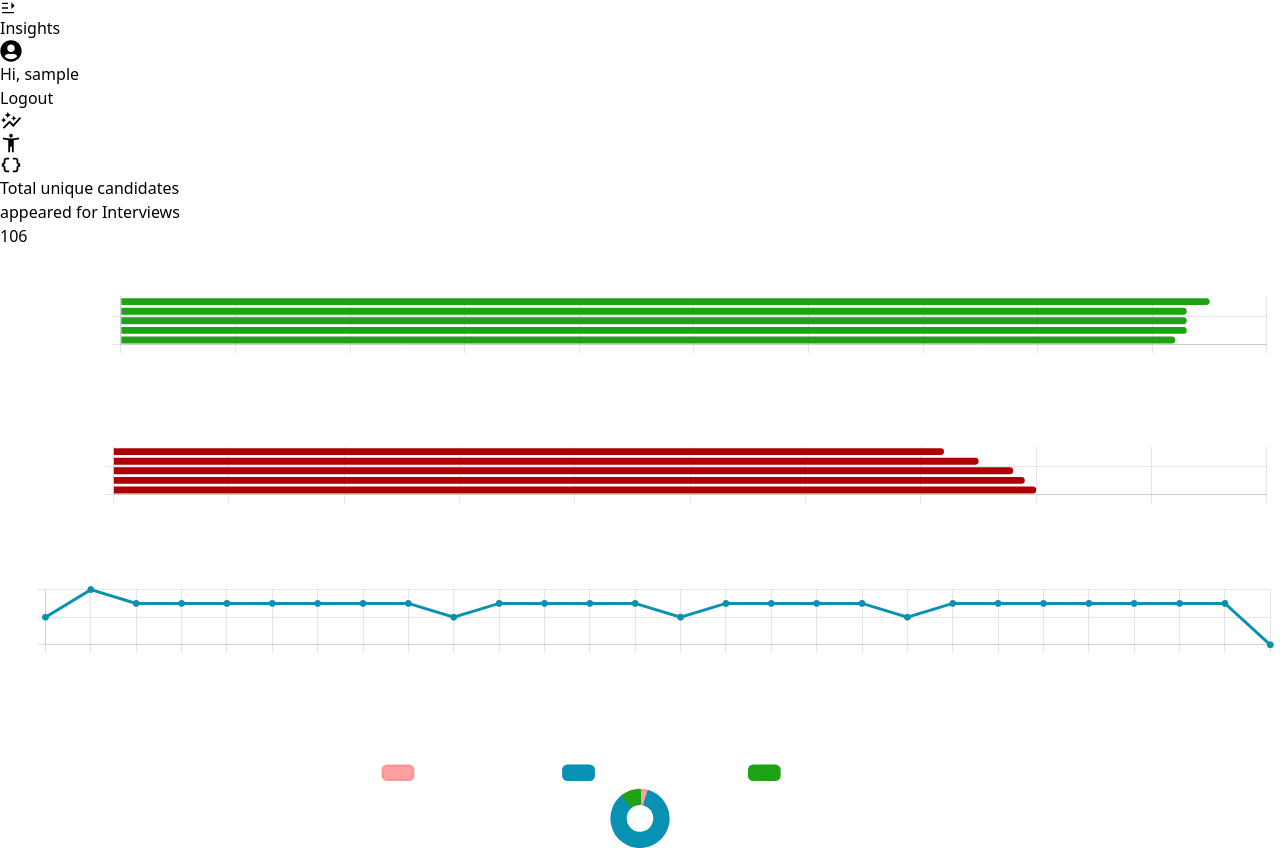
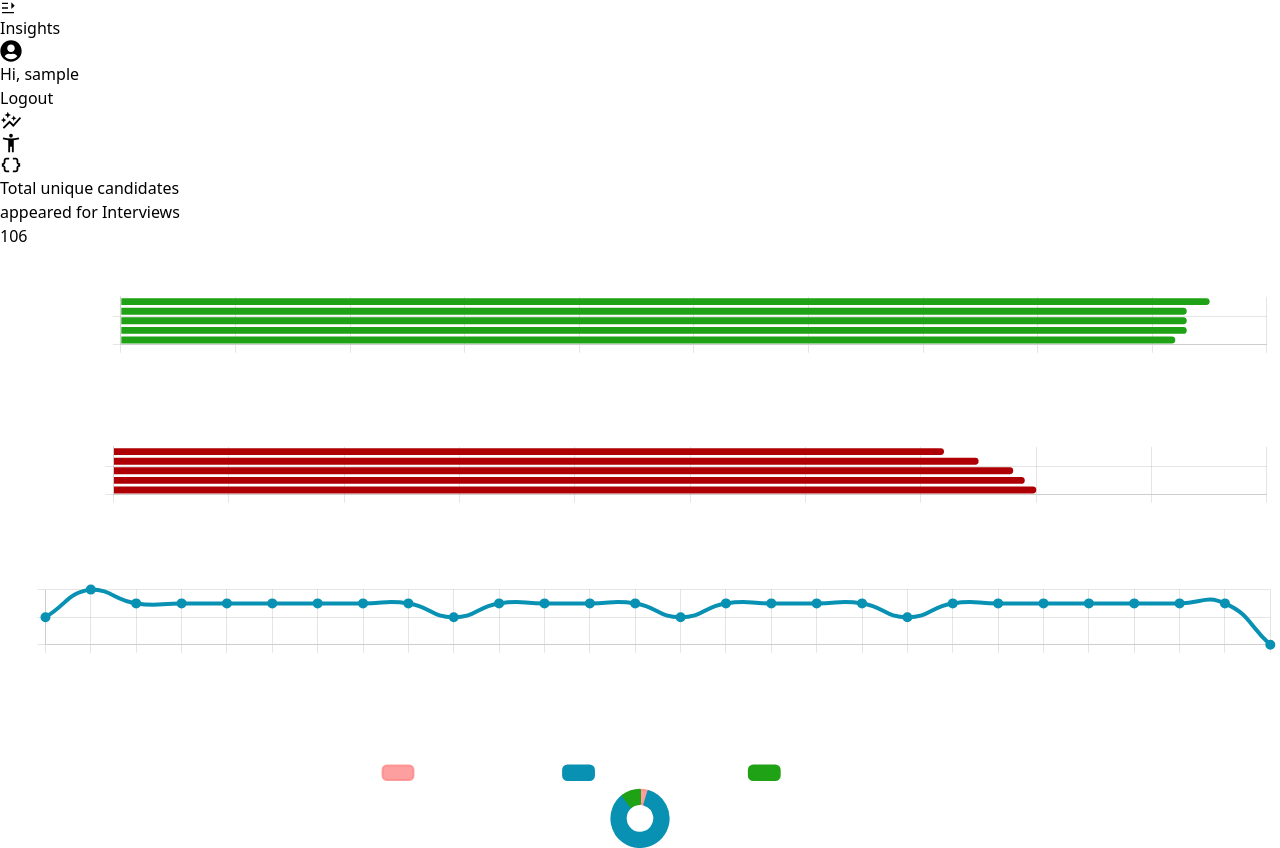
Before and after one commit to harshpx/dashboard, a React (Vite) app: page /Insights in a window 1280 px wide. Built offline with nearby package versions, Linux system fonts and the light colour scheme; sample sign-in values are in the browser's storage.

Commit message:
line graph UI improvements

```diff
--- a/src/components/CustomLineChart.jsx
+++ b/src/components/CustomLineChart.jsx
@@ -1,7 +1,9 @@
 import React from 'react';
 import { Line } from 'react-chartjs-2';
+import useWindowWidth from '../hooks/useWindowWidth.js'
 
 const CustomLineChart = ({source,color,title,xlabel,ylabel}) => {
+    const {isMobile} = useWindowWidth()
     return (
         <Line data={{
             labels: Array.from(source.keys()),
@@ -9,17 +11,23 @@ const CustomLineChart = ({source,color,title,xlabel,ylabel}) => {
                 data: Array.from(source.values()),
                 borderColor: `${color}`,
                 backgroundColor: `${color}`,
+                borderWidth: isMobile ? 1 : 4,
             }]
         }} options={{
             responsive: true,
             maintainAspectRatio: false,
+            elements: {
+                line: {
+                  tension: 0.5,
+                },
+            },
             plugins: {
                 legend: {
                     display: false,
                 },
                 title: {
                     display: true,
-                    text: `${title}`, // Set your chart title here
+                    text: `${title}`,
                     color: 'white',
                     font: {
                         size: 18,
```
Also changed, not shown: 1 other file (tests, documents, lock files or other folders).
